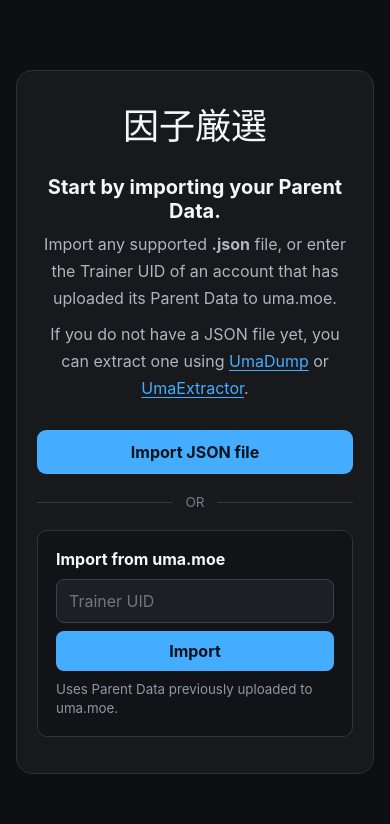
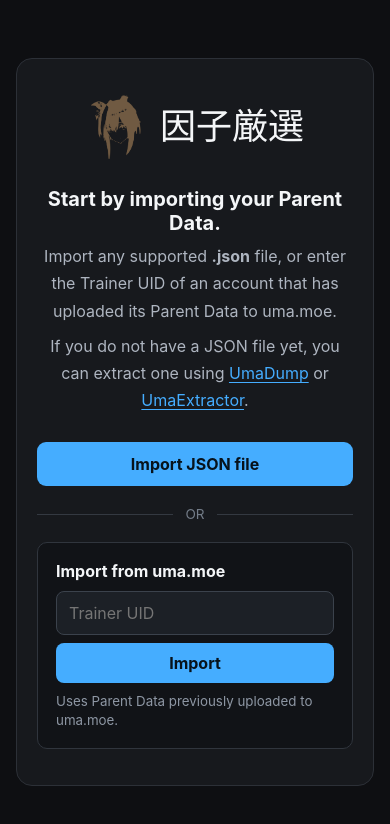
Before and after one commit to ShikuiYasha/Inshi-Gensen, a React (Vite) app: page / in a window 390 px wide. Shown: the top 824 px of the page. Built offline with nearby package versions, Linux system fonts and the light colour scheme.

Commit message:
Add Cheval branding and uma.moe data import

```diff
--- a/src/App.css
+++ b/src/App.css
@@ -210,7 +210,18 @@
   background: #15171a;
   border-bottom: 1px solid #2b2f35;
 }
-
+.database-brand {
+  display: flex;
+  align-items: center;
+  gap: 14px;
+}
+
+.site-logo {
+  width: 58px;
+  height: 58px;
+  flex: none;
+  object-fit: contain;
+}
 .database-header h1 {
   margin: 0;
   font-size: 1.75rem;
@@ -3071,3 +3082,27 @@
     border-radius: 14px 14px 0 0;
   }
 }
+.welcome-brand {
+  display: flex;
+  align-items: center;
+  justify-content: center;
+  gap: 18px;
+}
+
+.welcome-brand__logo {
+  width: 88px;
+  height: 88px;
+  flex: none;
+  object-fit: contain;
+}
+
+@media (max-width: 480px) {
+  .welcome-brand {
+    gap: 10px;
+  }
+
+  .welcome-brand__logo {
+    width: 64px;
+    height: 64px;
+  }
+}
--- a/src/components/ImportScreen.tsx
+++ b/src/components/ImportScreen.tsx
@@ -9,7 +9,15 @@
   return (
     <main className="app">
       <section className="welcome">
-        <h1 lang="ja">因子厳選</h1>
+        <div className="welcome-brand">
+          <img
+            className="welcome-brand__logo"
+            src={`${import.meta.env.BASE_URL}Cheval.png`}
+            alt=""
+          />
+
+          <h1 lang="ja">因子厳選</h1>
+        </div>
 
         <p className="welcome__heading">Start by importing your Parent Data.</p>
 
--- a/src/components/MainApp.tsx
+++ b/src/components/MainApp.tsx
@@ -599,9 +599,13 @@
   return (
     <div className="database">
       <header className="database-header">
-        <div>
-          <h1 lang="ja">因子厳選</h1>
-          <p>{data.veterans.length} Parent records</p>
+        <div className="database-brand">
+          <img className="site-logo" src={`${import.meta.env.BASE_URL}Cheval.png`} alt="" />
+
+          <div>
+            <h1 lang="ja">因子厳選</h1>
+            <p>{data.veterans.length} Parent records</p>
+          </div>
         </div>
 
         <button
```
Also changed, not shown: public/Cheval.png (added).
